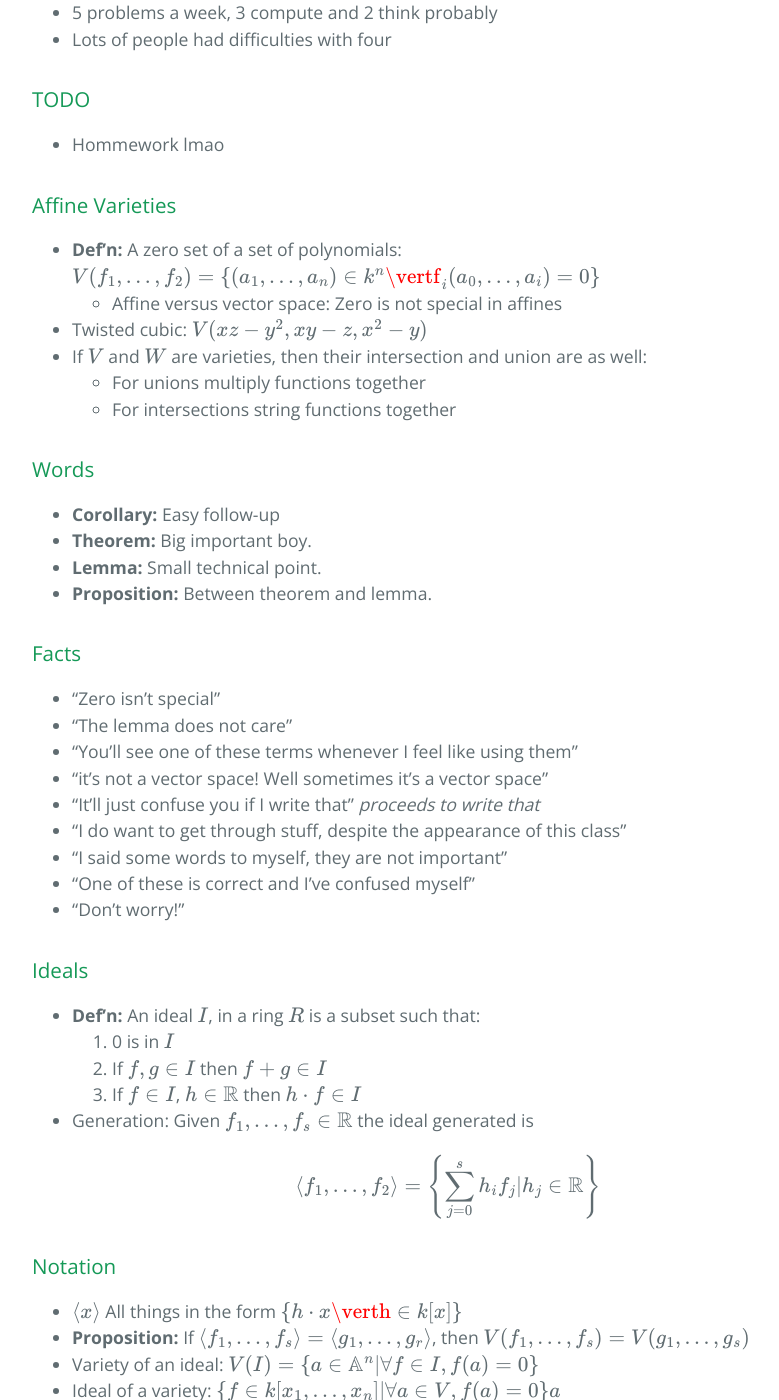
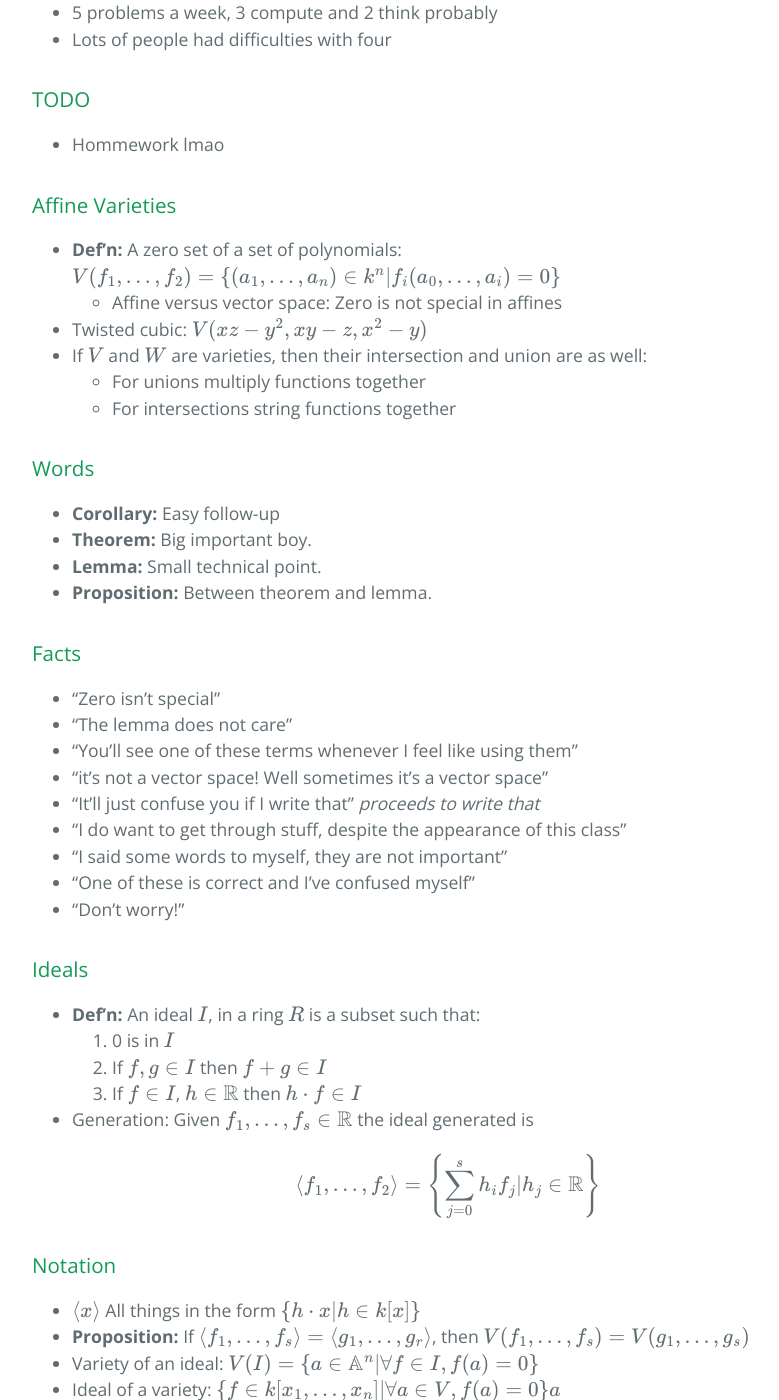
Before and after one commit to iCalculated/2019Notes, a Jekyll site: the page built from _posts/2019-09-11-MATH4990-L2.md, in a window 1280 px wide and 1400 px high, scrolled down 465 px. Shown: the whole window, without its empty margins (192-971 px from the left). Built offline with Jekyll 4.4.1, drawn with Linux system fonts in a browser that asks for light colours; our own code applies the rules of GitHub Pages for plain Markdown files; formulas are drawn with MathJax 3.

Commit message:
adding space after all vert commands

```diff
--- a/_posts/2019-09-11-MATH4990-L2.md
+++ b/_posts/2019-09-11-MATH4990-L2.md
@@ -16,7 +16,7 @@
 
 ### Affine Varieties
 
-- **Def'n:** A zero set of a set of polynomials: $$V(f_1,\dots,f_2)=\{(a_1,\dots,a_n)\in k^n\vertf_i(a_0,\dots,a_i)=0\}$$
+- **Def'n:** A zero set of a set of polynomials: $$V(f_1,\dots,f_2)=\{(a_1,\dots,a_n)\in k^n\vert f_i(a_0,\dots,a_i)=0\}$$
     - Affine versus vector space: Zero is not special in affines
 - Twisted cubic: $$V(xz-y^2,xy-z,x^2-y)$$
 - If $$V$$ and $$W$$ are varieties, then their intersection and union are as well:
@@ -50,14 +50,14 @@
     3. If $$f\in I$$, $$h\in\mathbb{R}$$ then $$h\cdot f\in I$$
 - Generation: Given $$f_1,\dots,f_s\in\mathbb{R}$$ the ideal generated is
 
-$$\langle f_1,\dots,f_2\rangle = \left\{\sum^s_{j=0} h_i f_j \vert h_j \in \mathbb{R}\right\}$$
+$$\langle f_1,\dots,f_2\rangle = \left\{\sum^s_{j=0} h_i f_j \vert  h_j \in \mathbb{R}\right\}$$
 
 ### Notation
 
-- $$\langle x\rangle$$ All things in the form $$\{h\cdot x\verth\in k[x]\}$$
+- $$\langle x\rangle$$ All things in the form $$\{h\cdot x\vert h\in k[x]\}$$
 - **Proposition:** If $$\langle f_1,\dots,f_s\rangle=\langle g_1,\dots,g_r\rangle$$, then $$V(f_1,\dots,f_s)=V(g_1,\dots,g_s)$$
-- Variety of an ideal: $$V(I)=\{a\in\mathbb{A}^n\vert\forall f\in I, f(a)=0\}$$
-- Ideal of a variety: $$\{f\in k[x_1,\dots,x_n]\vert \forall a \in V, f(a)=0\}a$$
+- Variety of an ideal: $$V(I)=\{a\in\mathbb{A}^n\vert \forall f\in I, f(a)=0\}$$
+- Ideal of a variety: $$\{f\in k[x_1,\dots,x_n]\vert  \forall a \in V, f(a)=0\}a$$
 - **Proposition:** $$I\subseteq I(V(I))$$
 - **Proposition:** $$V\subseteq V(I(V))$$
 - **Proposition:** $$V\subseteq W$$ if and only if $$I(V)\geq I(W)$$ and $$V=W$$ if and only if $$I(V)=I(W)$$
```
Also changed, not shown: _posts/2019-09-18-MATH4990-L3.md (+1 -1 lines), _posts/2019-09-25-MATH4990-L4.md (+2 -2 lines), _posts/2019-10-02-MATH4990-L5.md (+2 -2 lines).
